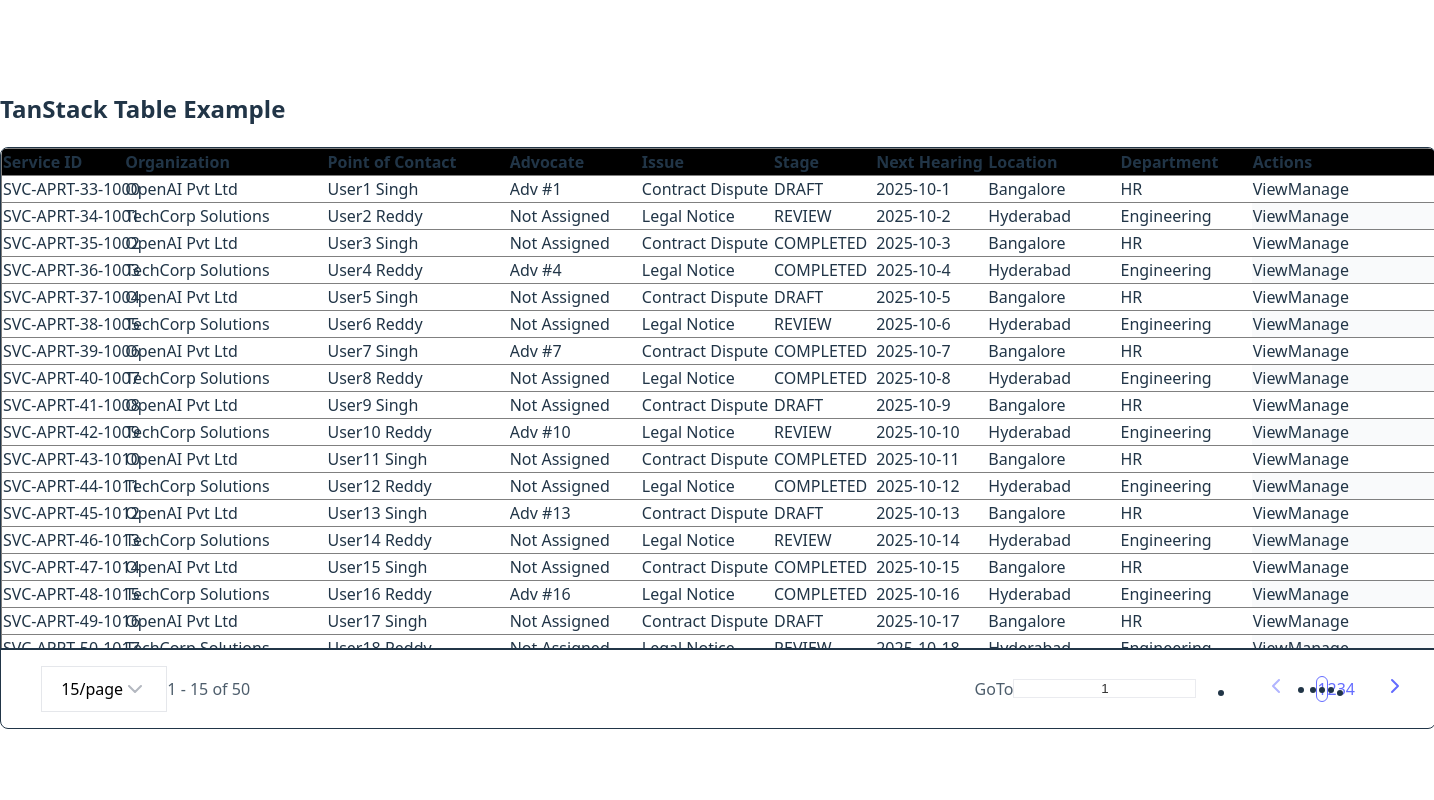
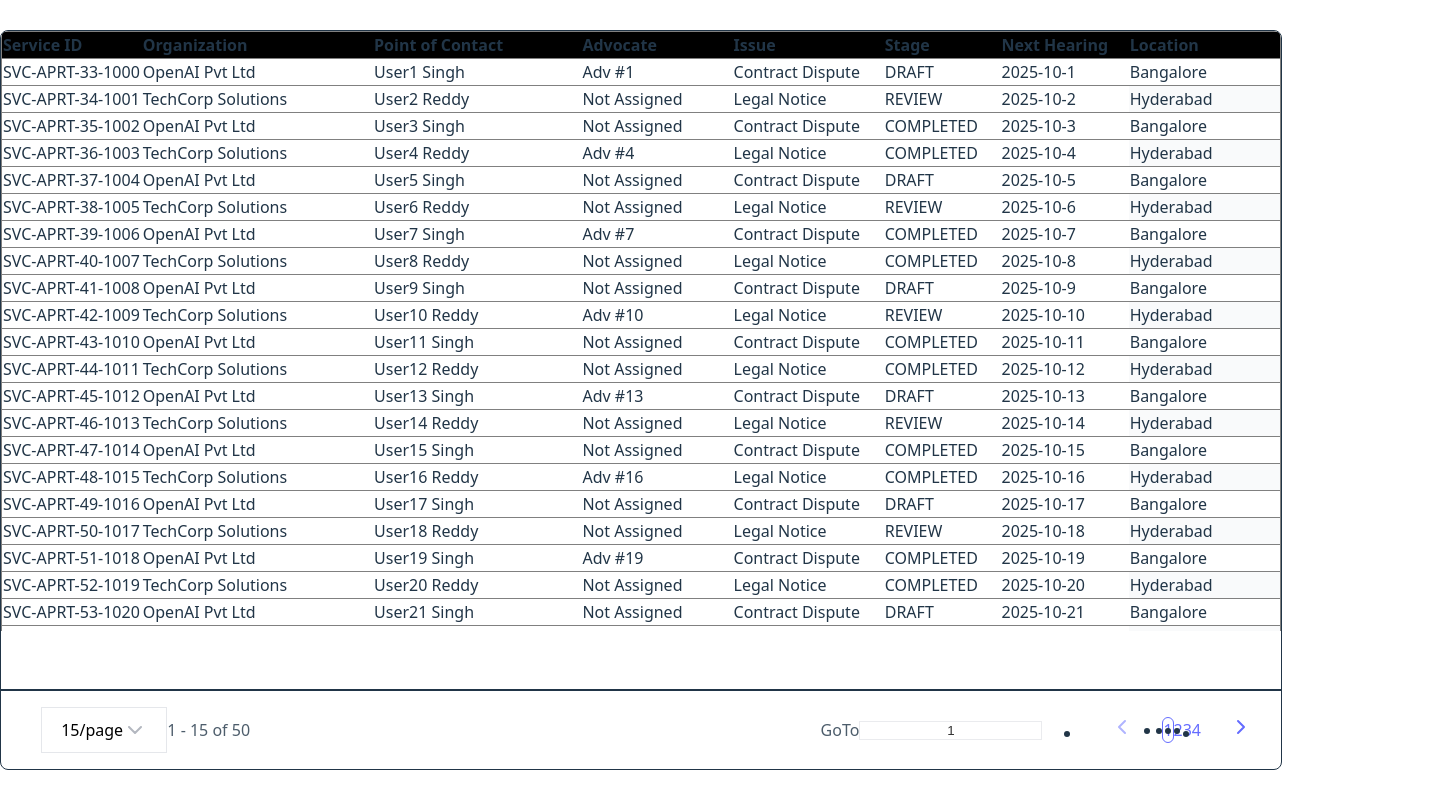
Before and after one commit to Balaraju24/tanstack-table-component, a React (Vite) app: page / in a window 1280 px wide. Shown: the whole page, 1434 px wide, since content can reach past the window. Built offline with nearby package versions, Linux system fonts and the light colour scheme.

Commit message:
Update sticky header

```diff
--- a/src/App.tsx
+++ b/src/App.tsx
@@ -175,40 +175,16 @@
 
     cell: (info: any) => <span className="text-xs">{info.getValue()}</span>,
   },
-  {
-    accessorFn: (row: any) =>
-      row.department || (row.id % 2 === 0 ? "Engineering" : "HR"),
-    id: "department",
-    header: () => <span className="text-sm">Department</span>,
-    footer: (props: any) => props.column.id,
-    size: 130,
-
-    cell: (info: any) => <span className="text-xs">{info.getValue()}</span>,
-  },
-  {
-    accessorFn: (row: any) => row,
-    id: "actions",
-    header: () => <span className="text-sm">Actions</span>,
-    footer: (props: any) => props.column.id,
-    size: 180,
-    cell: () => (
-      <div className="flex space-x-3 items-center text-xs cursor-pointer">
-        <span title="View Service">View</span>
-        <span>Manage</span>
-      </div>
-    ),
-  },
 ];
 
 const App = () => {
   return (
-    <div className="p-0">
-      <h2 className="mb-4 font-bold text-xl">TanStack Table Example</h2>
-      <div className="overflow-auto w-full">
+    <div className="h-full space-y-1 relative">
+      <div className="h-full">
         <TanStackTable
           columns={columns}
           data={userData}
-          heightClass="h-[calc(100vh-300px)]"
+          heightClass="h-[calc(100vh-142px)] 3xl:h-[calc(100vh-154px)]"
           wrapperClassName="rounded-lg border border-gray-200 shadow-sm bg-white overflow-hidden"
           tableClassName="min-w-full border-collapse text-sm"
           headerRowClassName="bg-gray-100 border-b border-gray-200"
--- a/src/components/TanstackTable.tsx
+++ b/src/components/TanstackTable.tsx
@@ -349,7 +349,7 @@
             tableClassName ?? ""
           }`}
         >
-          <TableHeader>
+          <TableHeader className="bg-white sticky top-0 z-20">
             {table.getHeaderGroups().map((headerGroup: any) => (
               <TableRow key={headerGroup.id} className={headerRowClassName}>
                 {headerGroup.headers.map(
@@ -357,7 +357,7 @@
                     <TableHead
                       key={`${header.id}-${index}`}
                       colSpan={header.colSpan}
-                      className={`text-left px-3 py-2 text-sm font-normal sticky top-0 z-10 ${
+                      className={`text-left px-3 py-2 text-sm font-normal bg-white sticky top-0 z-20 ${
                         headerCellClassName ?? ""
                       }`}
                       style={getColumnStyle(header.id, index)}
```
